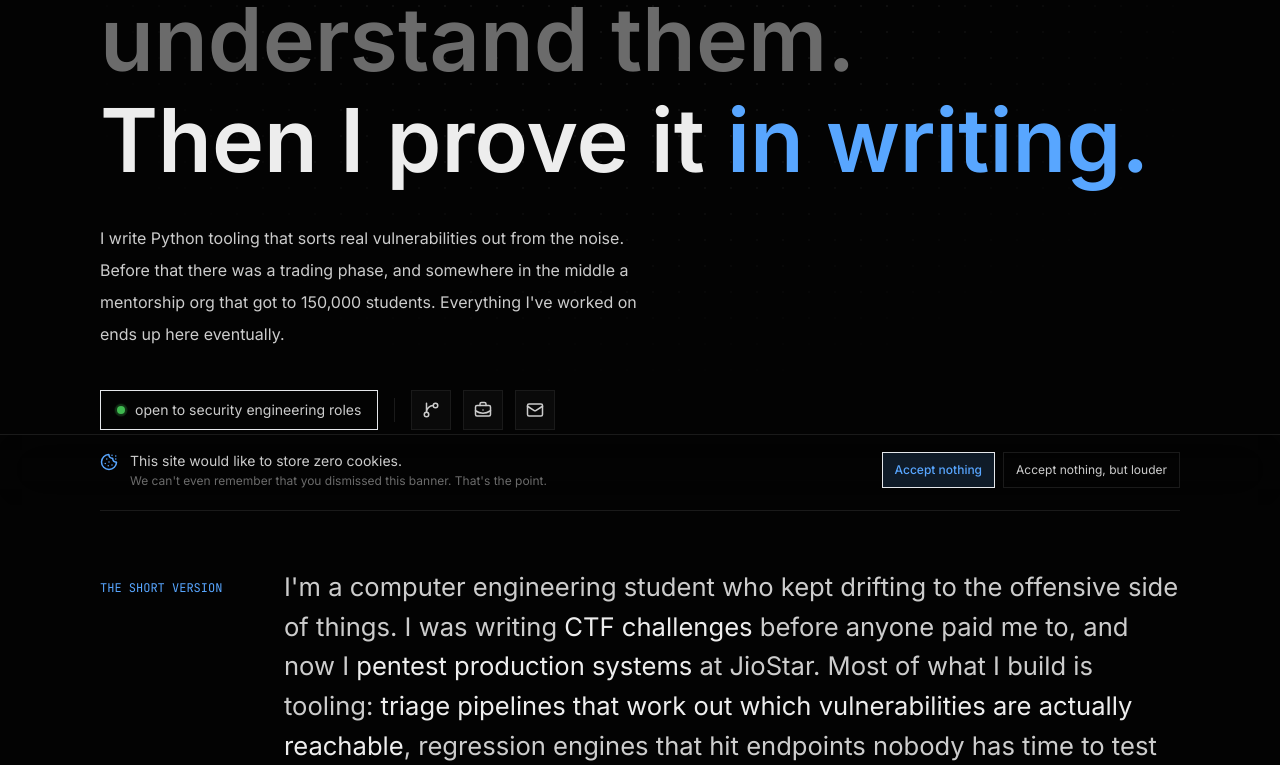
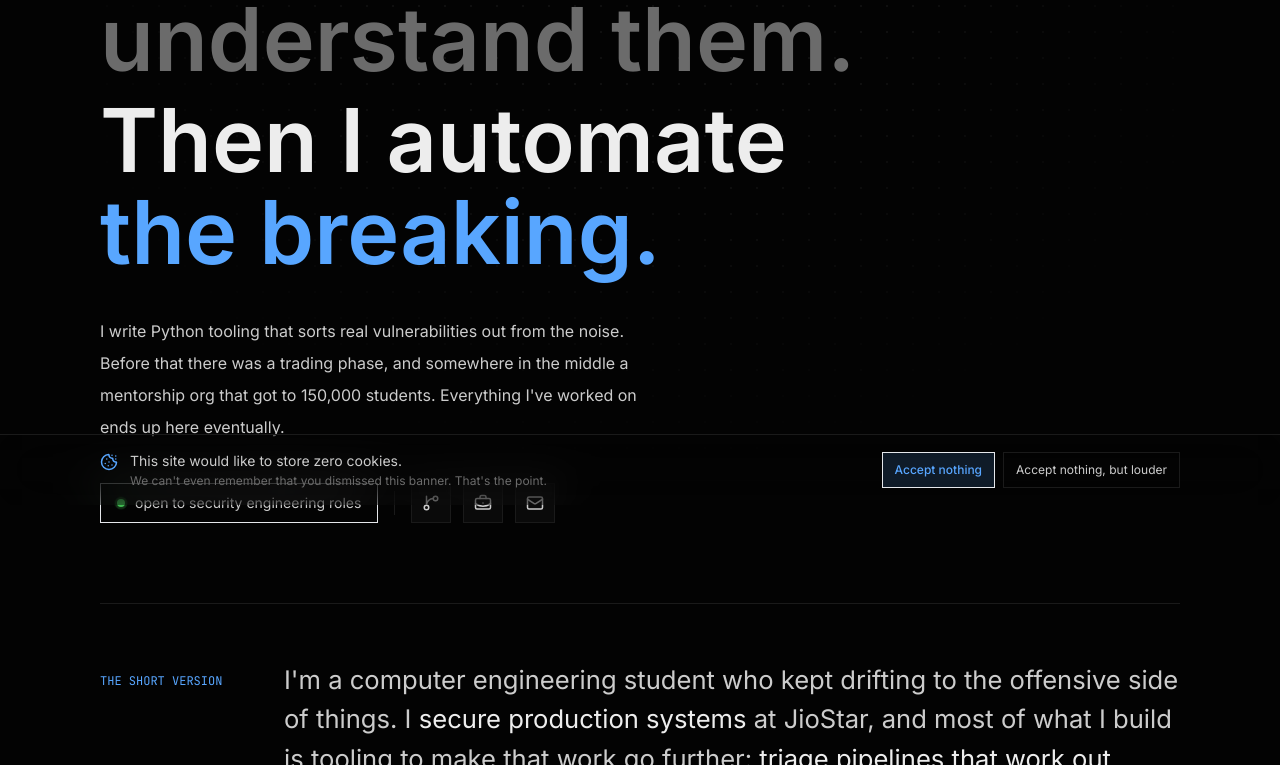
Before and after one commit to devalkotak/devalkotak.github.io, a Next.js app: page / in a window 1280 px wide. Shown: the part 295-1060 px from the top of the page. Built offline with nearby package versions, Linux system fonts and the light colour scheme.

Commit message:
content: refocus hero and statement on tooling and coverage
Second hero line becomes 'Then I automate the breaking'. Statement drops
the CTF-before-I-was-paid line, softens pentest to secure, and centres on
automating manual work, widening coverage and sharpening the output.

```diff
--- a/app/page.tsx
+++ b/app/page.tsx
@@ -89,8 +89,8 @@ export default async function Home() {
             <span className="text-muted">to understand them.</span>
           </h1>
           <p className="text-balance font-semibold leading-[1.05] text-foreground" style={{ fontSize: "clamp(2.4rem, 7vw, 5.5rem)" }}>
-            Then I prove it{" "}
-            <span className="text-accent">in writing.</span>
+            Then I automate{" "}
+            <span className="text-accent">the breaking.</span>
           </p>
         </div>
 
@@ -136,26 +136,25 @@ export default async function Home() {
             style={{ fontSize: "clamp(1.15rem, 2.1vw, 1.6rem)" }}
           >
             I&apos;m a computer engineering student who kept drifting to the
-            offensive side of things. I was writing{" "}
-            <span className="text-foreground">CTF challenges</span> before
-            anyone paid me to, and now I{" "}
-            <span className="text-foreground">
-              pentest production systems
-            </span>{" "}
-            at JioStar. Most of what I build is tooling:{" "}
+            offensive side of things. I{" "}
+            <span className="text-foreground">secure production systems</span>{" "}
+            at JioStar, and most of what I build is tooling to make that work
+            go further:{" "}
             <span className="text-foreground">
               triage pipelines that work out which vulnerabilities are actually
               reachable
             </span>
-            , regression engines that hit endpoints nobody has time to test by
-            hand. I&apos;ve also spent five years running organisations,
-            including a mentorship non-profit that reached{" "}
+            , regression engines that cover endpoints nobody has time to test
+            by hand. The pattern is always the same.{" "}
+            <span className="text-accent">
+              Automate the manual part, widen what it covers, then keep
+              sharpening it until the output is worth trusting.
+            </span>{" "}
+            I&apos;ve also spent five years running organisations, including a
+            mentorship non-profit that reached{" "}
             <span className="text-foreground">150,000 students</span> in 19
             countries. That&apos;s where I learned to write up a finding so
-            someone will actually fix it,{" "}
-            <span className="text-accent">
-              which turns out to be about as hard as finding it.
-            </span>
+            someone will actually fix it.
           </p>
         </div>
       </SessionBlock>
--- a/content/generated/optiverse.json
+++ b/content/generated/optiverse.json
@@ -1,6 +1,6 @@
 {
   "blocks": [],
-  "error": "https://api.notion.com/v1/pages/3ae042e6-0b87-8194-89b0-f8c0ad2f7454 returned 404: {\"object\":\"error\",\"status\":404,\"code\":\"object_not_found\",\"message\":\"Could not find page with ID: 3ae042e6-0b87-8194-89b0-f8c0ad2f7454. Make sure the relevant pages and databases are shared with your integration \\\"Portfolio\\\".\",\"additional_data\":{\"integration_id\":\"38f042e6-0b87-8164-8e07-0027ceb8afc4\"},\"request_id\":\"8550b52f-6939-4520-b2c0-bc598ae16e6e\"}",
-  "generatedAt": "2026-08-01T08:18:56Z",
+  "error": "https://api.notion.com/v1/pages/3ae042e6-0b87-8194-89b0-f8c0ad2f7454 returned 404: {\"object\":\"error\",\"status\":404,\"code\":\"object_not_found\",\"message\":\"Could not find page with ID: 3ae042e6-0b87-8194-89b0-f8c0ad2f7454. Make sure the relevant pages and databases are shared with your integration \\\"Portfolio\\\".\",\"additional_data\":{\"integration_id\":\"38f042e6-0b87-8164-8e07-0027ceb8afc4\"},\"request_id\":\"142f3505-5c83-480d-96d1-882cc4c4c8e1\"}",
+  "generatedAt": "2026-08-01T08:39:58Z",
   "title": null
 }
--- a/content/generated/projects.json
+++ b/content/generated/projects.json
@@ -1,5 +1,5 @@
 {
   "error": null,
-  "generatedAt": "2026-08-01T08:18:56Z",
+  "generatedAt": "2026-08-01T08:39:58Z",
   "projects": []
 }
--- a/content/generated/resources.json
+++ b/content/generated/resources.json
@@ -1,5 +1,5 @@
 {
   "error": null,
-  "generatedAt": "2026-08-01T08:18:56Z",
+  "generatedAt": "2026-08-01T08:39:58Z",
   "resources": []
 }
--- a/content/generated/writeups.json
+++ b/content/generated/writeups.json
@@ -1,6 +1,6 @@
 {
   "error": null,
-  "generatedAt": "2026-08-01T08:18:56Z",
+  "generatedAt": "2026-08-01T08:39:58Z",
   "warnings": [
     "used cached detail blocks for: bandit, sqli-2, authentication-vulnerabilties-notes, sqli-notes, https-portswigger-net-web-security-sql-injection-lab-retrieve-hidden-data"
   ],
```
